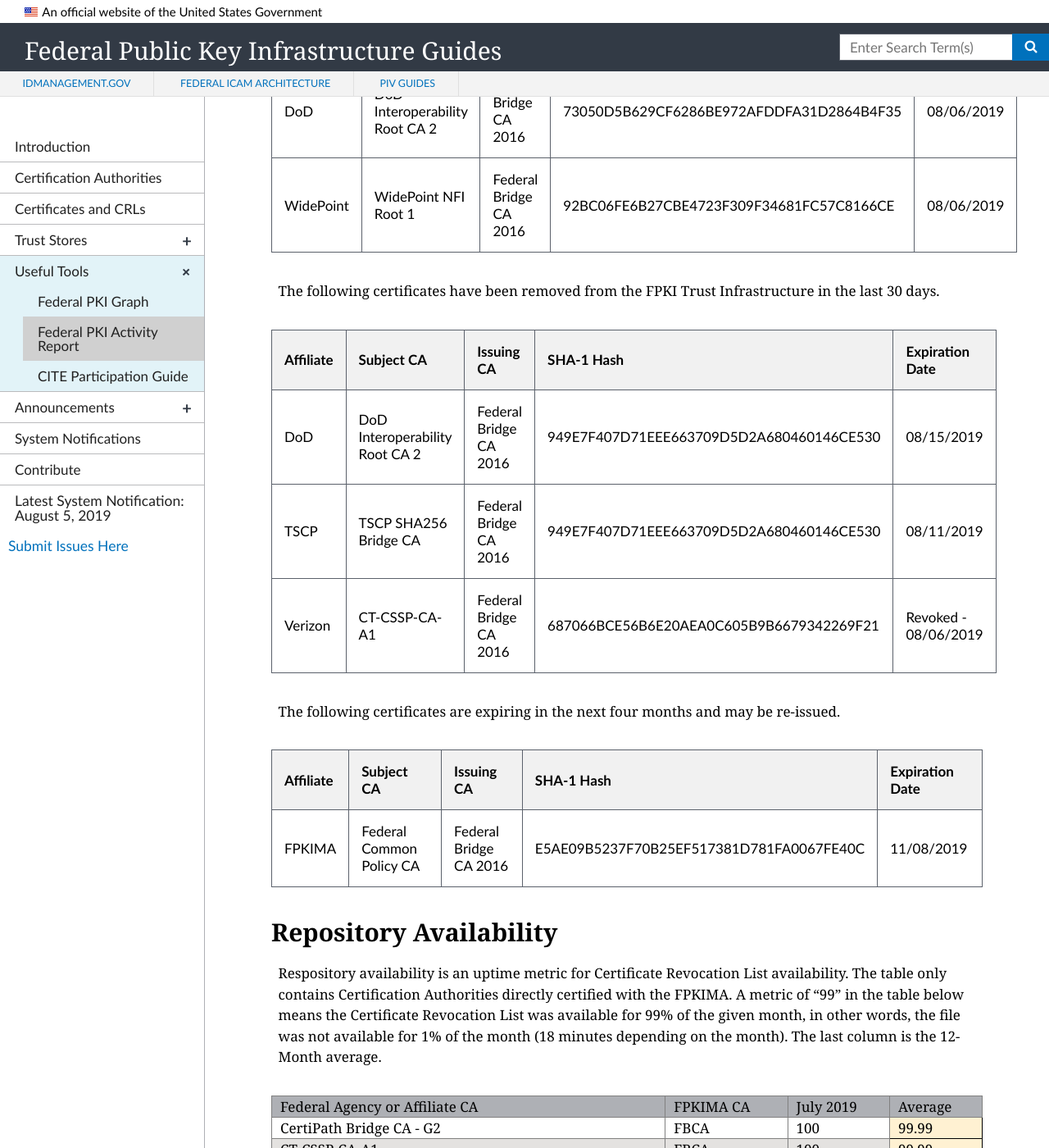
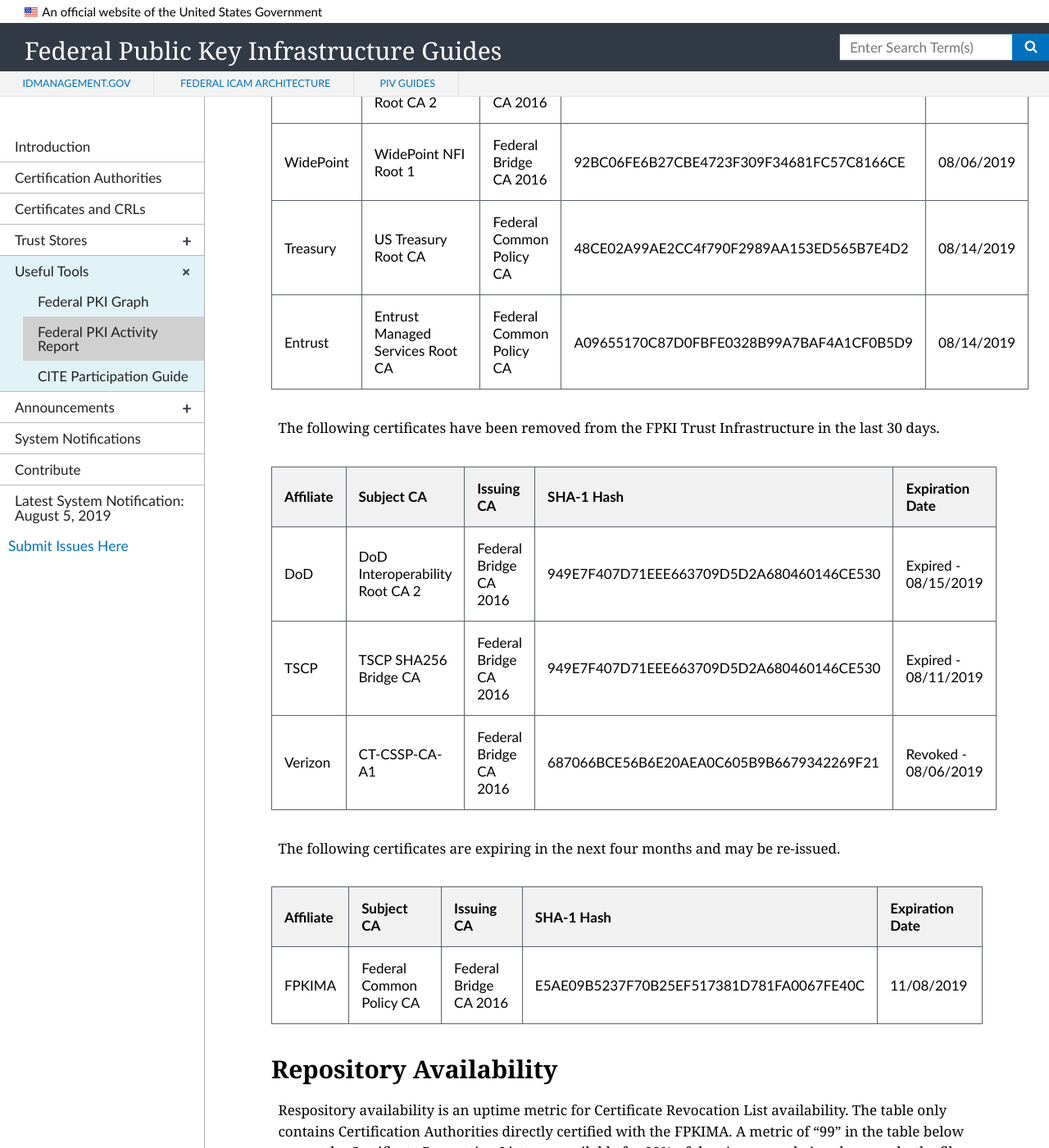
Before and after one commit to GSA/fpki-guides, a Jekyll site: the page built from _tools/03_fpki_activity_report.md, in a window 1280 px wide and 1400 px high, scrolled down 1947 px. Shown: the whole window at 82% size. Built offline with Jekyll 4.4.1, drawn with Linux system fonts in a browser that asks for light colours; nearby versions of some CDN libraries.

Commit message:
New cert activity for Entrust and Treasury

```diff
--- a/_tools/03_fpki_activity_report.md
+++ b/_tools/03_fpki_activity_report.md
@@ -33,13 +33,15 @@
 | TSCP | TSCP SHA256 Bridge CA | Federal Bridge CA 2016 | 874007002A4A2FFF3EDCF90EB41ADCE7C2FB4915 | 08/06/2019 |
 | DoD | DoD Interoperability Root CA 2 | Federal Bridge CA 2016 | 73050D5B629CF6286BE972AFDDFA31D2864B4F35 | 08/06/2019 |
 | WidePoint | WidePoint NFI Root 1 | Federal Bridge CA 2016 | 92BC06FE6B27CBE4723F309F34681FC57C8166CE | 08/06/2019 |
+| Treasury | US Treasury Root CA | Federal Common Policy CA | 48CE02A99AE2CC4f790F2989AA153ED565B7E4D2 | 08/14/2019 |
+| Entrust | Entrust Managed Services Root CA | Federal Common Policy CA | A09655170C87D0FBFE0328B99A7BAF4A1CF0B5D9 | 08/14/2019 |
 
 The following certificates have been removed from the FPKI Trust Infrastructure in the last 30 days.
 
 | Affiliate | Subject CA | Issuing CA | SHA-1 Hash | Expiration Date |
 | --------- | ---------- | ---------- | ------ | ------ |
-| DoD | DoD Interoperability Root CA 2 | Federal Bridge CA 2016 | 949E7F407D71EEE663709D5D2A680460146CE530 | 08/15/2019 |
-| TSCP | TSCP SHA256 Bridge CA | Federal Bridge CA 2016 | 949E7F407D71EEE663709D5D2A680460146CE530 | 08/11/2019 |
+| DoD | DoD Interoperability Root CA 2 | Federal Bridge CA 2016 | 949E7F407D71EEE663709D5D2A680460146CE530 | Expired - 08/15/2019 |
+| TSCP | TSCP SHA256 Bridge CA | Federal Bridge CA 2016 | 949E7F407D71EEE663709D5D2A680460146CE530 | Expired - 08/11/2019 |
 | Verizon | CT-CSSP-CA-A1 | Federal Bridge CA 2016 | 687066BCE56B6E20AEA0C605B9B6679342269F21 | Revoked - 08/06/2019 |
 
 The following certificates are expiring in the next four months and may be re-issued.
```
